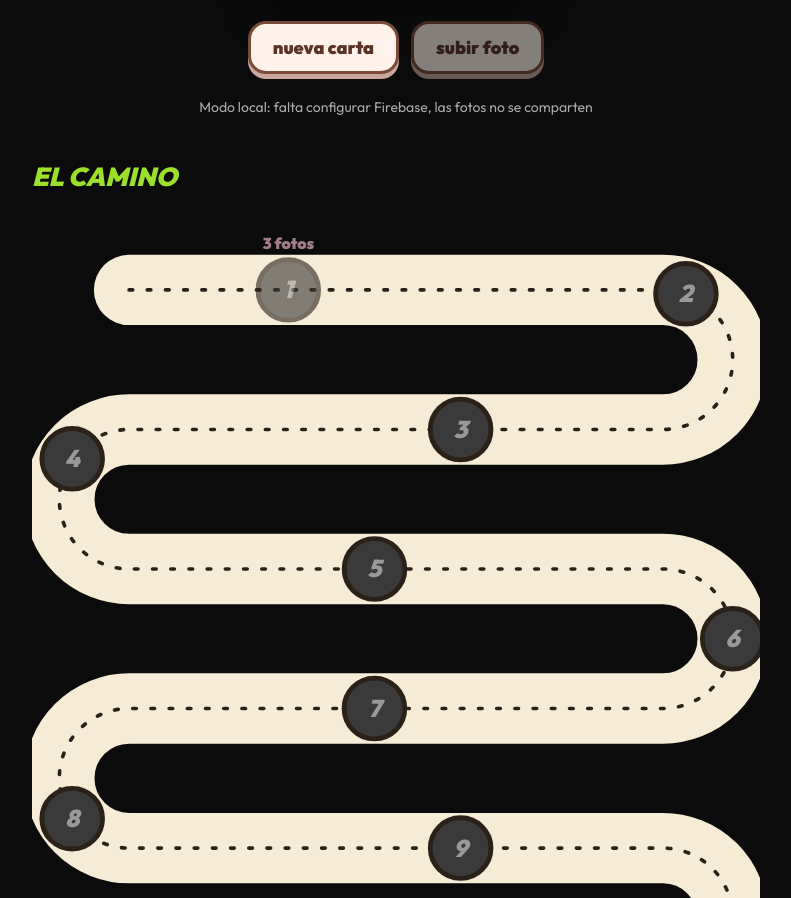
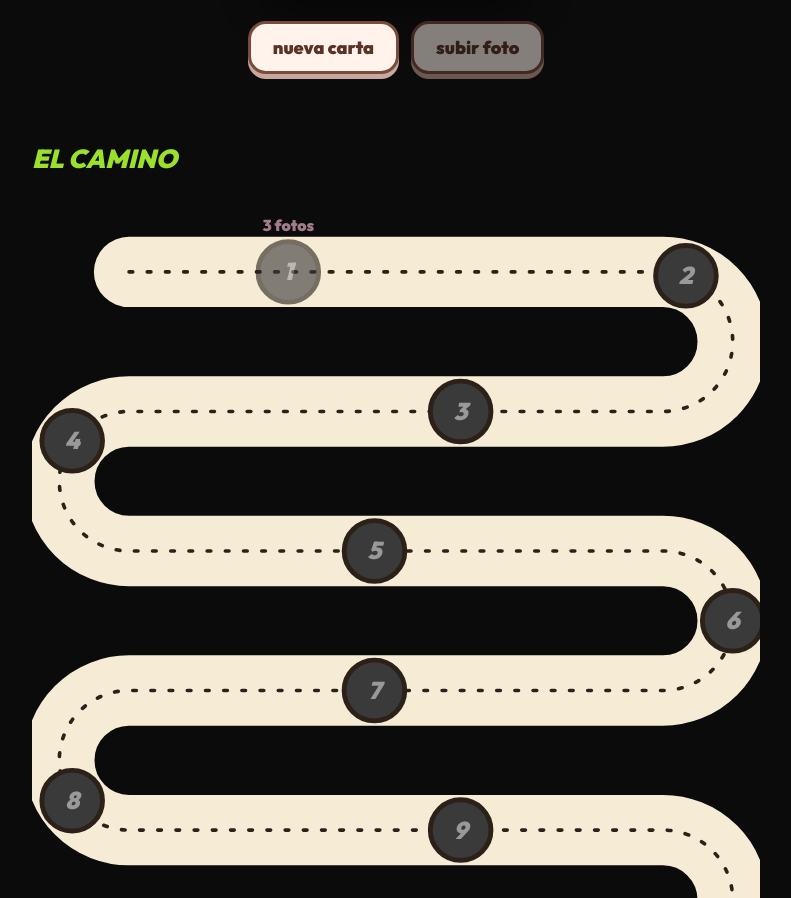
Before and after one commit to DelfinaJontin/Pasos-Cromaticos, a plain HTML site: page index.html in a window 1280 px wide. Shown: the part 1116-2014 px from the top of the page, without its empty margins (244-1035 px from the left). Drawn offline with Linux system fonts and the light colour scheme; no server answers.

Commit message:
Correcciones 2

```diff
--- a/index.html
+++ b/index.html
@@ -113,16 +113,14 @@ input[type=text]{font:700 17px Outfit,sans-serif;padding:11px 14px;border-radius
 <div id="big"><img alt=""></div>
 
 <script>
-/* ====== 1) PEGÁ ACÁ LOS DATOS DE TU PROYECTO DE FIREBASE ====== */
 var FB={
- apiKey:"PEGAR_AQUI",
- authDomain:"PEGAR_AQUI",
- projectId:"PEGAR_AQUI",
- storageBucket:"PEGAR_AQUI",
- messagingSenderId:"PEGAR_AQUI",
- appId:"PEGAR_AQUI"
+ apiKey:"AIzaSyAMFE0Lo-RuGLYKc2Lh-G0FJgun9mb7Fd8",
+ authDomain:"pasos-cromaticos.firebaseapp.com",
+ projectId:"pasos-cromaticos",
+ storageBucket:"pasos-cromaticos.firebasestorage.app",
+ messagingSenderId:"507892241832",
+ appId:"1:507892241832:web:39cbc60f6698db4007b99d"
 };
-/* ================================================================ */
 
 var COL={rojo:"#ff4b4b",amarillo:"#ffcf33",verde:"#2fd27a",azul:"#3d8bff"};
 var OBJ={
@@ -136,7 +134,6 @@ var esc=function(s){return String(s).replace(/[&<>"]/g,function(c){return{"&":"&
 var S={uid:null,name:"",card:null,got:0,photos:[],players:{}};
 function ls(k,v){try{if(v===undefined)return localStorage.getItem(k);localStorage.setItem(k,v)}catch(e){return null}}
 
-/* conexión a Firebase (si no está configurado, funciona en modo local) */
 var fdb=null;
 try{
  if(FB.projectId!=="PEGAR_AQUI"&&window.firebase){firebase.initializeApp(FB);fdb=firebase.firestore()}
```
